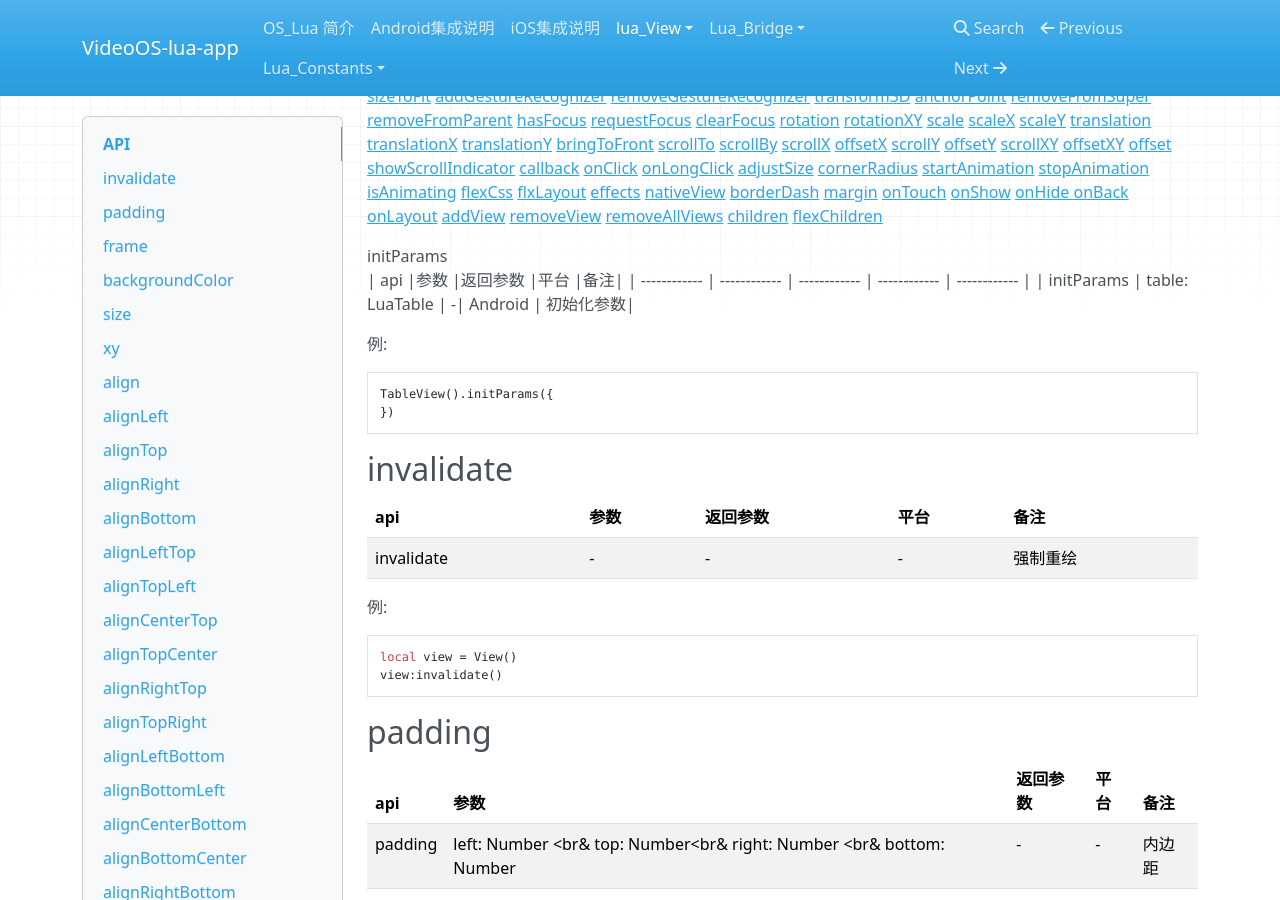
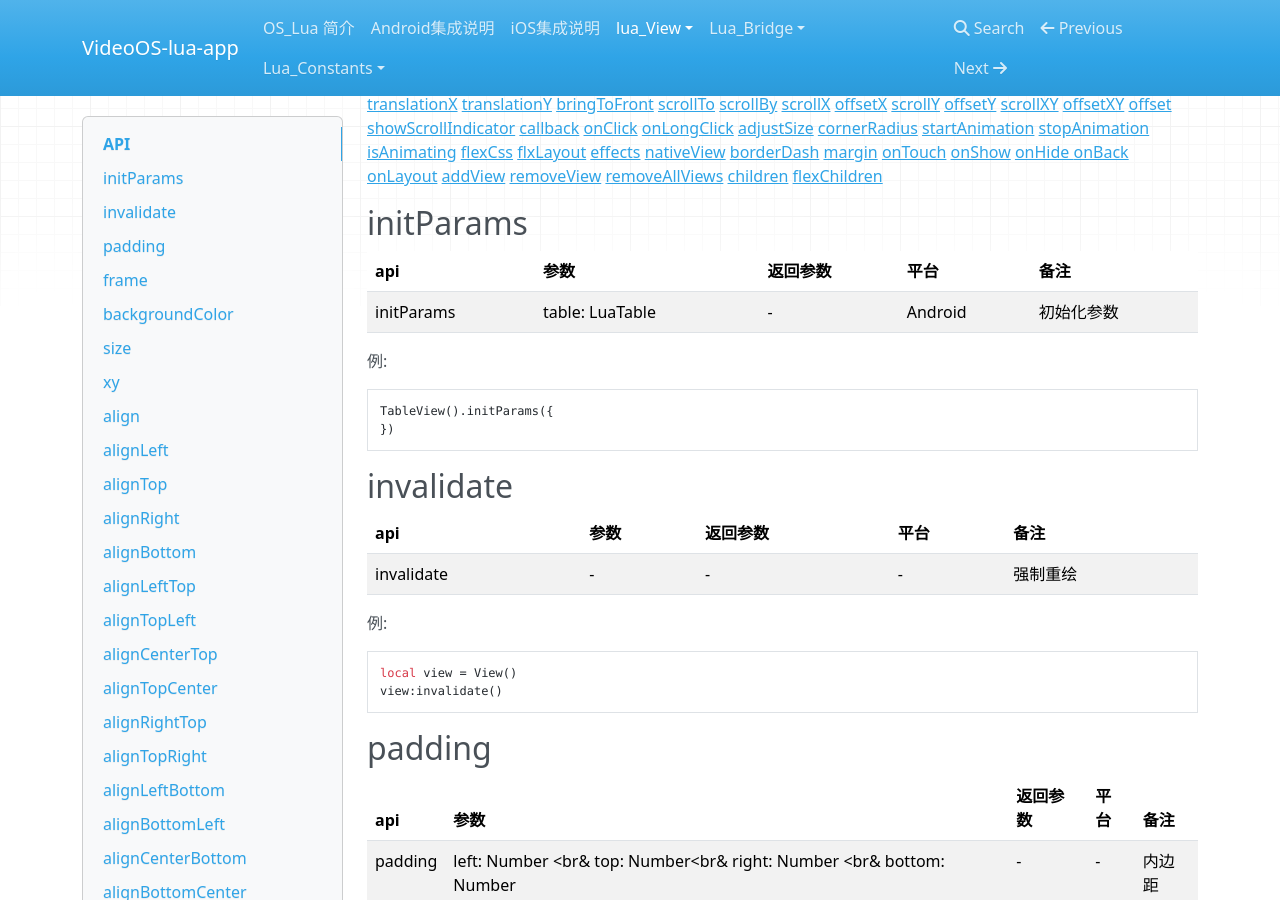
Before and after one commit to VideoOS/VideoOS-lua-app, an MkDocs documentation site: the page built from docs/API/Lua_View/View.md, in a window 1280 px wide and 900 px high, scrolled down 362 px. Built offline with MkDocs 1.6.1, drawn with Linux system fonts in a browser that asks for light colours; nearby versions of some CDN libraries; part of the change alters nothing that is shown.

Commit message:
no message

```diff
--- a/docs/API/Lua_View/View.md
+++ b/docs/API/Lua_View/View.md
@@ -1,8 +1,8 @@
 View 是OS_Lua系统中最基础的View。相当于Android的ViewGroup，iOS的UIView。其中View是所有View级别控件api的父类。
 
 # API
-<a href="#initParams">initParams</a>
 
+[initParams](#initParams)
 [invalidate](#invalidate)
 [padding](#padding)
 [frame](#frame)
@@ -118,7 +118,8 @@ View 是OS_Lua系统中最基础的View。相当于Android的ViewGroup，iOS的U
 [children](#children)
 [flexChildren](#flexChildren)
 
-<a name="initParams">initParams</a>
+
+## initParams
 | api  |参数   |返回参数   |平台   |备注|
 | ------------ | ------------ | ------------ | ------------ | ------------ |
 | initParams   |   table: LuaTable  |   -| Android |   初始化参数|
```
